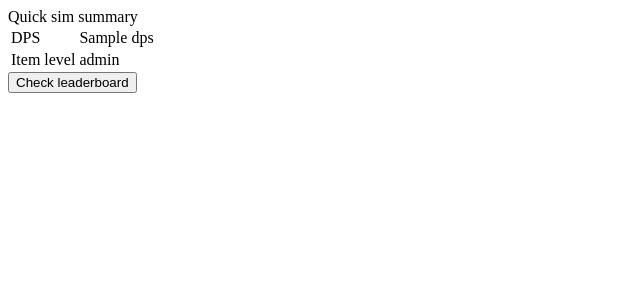
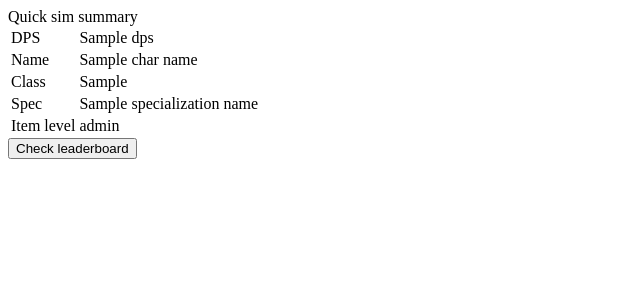
Before and after one commit to vulkri/wow-sim-hof, a FastAPI app: template app/templates/partials/quick_sim_score.html in a window 1280 px wide. Shown: the top 300 px of the page, without its empty margins (0-640 px from the left). Run offline with FastAPI, Linux system fonts and the light colour scheme; the template is opened without the code that fills it: most values are stand-ins (such as "Sample title", 1, 10 or a date in 2020).

Commit message:
support multiple specializations per character

```diff
--- a/app/database.py
+++ b/app/database.py
@@ -5,10 +5,7 @@ from sqlalchemy.ext.declarative import declarative_base
 from sqlalchemy.orm import sessionmaker, Session
 
 load_dotenv()
-
 SQLALCHEMY_DATABASE_URL = os.getenv("SQLALCHEMY_DATABASE_URL")
-print(SQLALCHEMY_DATABASE_URL)
-# SQLALCHEMY_DATABASE_URL = "postgresql://user:password@postgresserver/db"
 
 engine = create_engine(
     SQLALCHEMY_DATABASE_URL, connect_args={"check_same_thread": False}
--- a/app/main.py
+++ b/app/main.py
@@ -39,15 +39,21 @@ def get_db():
 # Add new entry or update existing one after running quick sim
 def update_leaderboard(entry_data: dict, db: Session) -> models.LeaderboardEntry:
     new_entry = False
-    current_entry = db.query(models.LeaderboardEntry).filter(models.LeaderboardEntry.char_name==entry_data["char_name"]).one_or_none()
+    current_entry = db.query(models.LeaderboardEntry).filter(
+        models.LeaderboardEntry.char_name==entry_data["char_name"],
+        models.LeaderboardEntry.specialization_id==entry_data["specialization_id"]
+        ).one_or_none()
 
     if not current_entry:
         new_entry = True
         entry = models.LeaderboardEntry
         current_entry = db.add(entry(**entry_data))
     else:
-        for key, value in entry_data.items():
-            setattr(current_entry, key, value)
+        if current_entry.dps < entry_data["dps"]:
+            setattr(current_entry, "dps", entry_data["dps"])
+            setattr(current_entry, "last_sim", entry_data["last_sim"])
+            setattr(current_entry, "item_level", entry_data["item_level"])
+
 
     db.commit()
     if not new_entry:
@@ -120,6 +126,7 @@ async def start_quick_sim(request: Request,
         if profile["name"]:
             dps = await sim_it(name = profile["name"])
 
+    # TODO get character details (spec, ilvl) from simc string, not blizz api
     if payload[0] == "simc_string":
         simc_string = unquote(payload[1])
         parsed_simc = parse_simc_string(simc_string=simc_string)
@@ -138,21 +145,25 @@ async def start_quick_sim(request: Request,
         os.remove(filename)
 
     if dps:
-        context["dps"] = dps
-        context["item_level"] = profile["equipped_item_level"]
         entry_data = {
             "char_name": profile["name"],
-            "dps": context["dps"],
+            "dps": dps,
             "item_level": profile["equipped_item_level"],
+            "char_class": profile["char_class"],
+            "specialization_name": profile["specialization_name"],
+            "specialization_id": profile["specialization_id"],
             "last_sim": datetime.datetime.now()
         }
+        context.update(entry_data)
         update_leaderboard(entry_data, db)
+    else:
+        context = "sim error"
 
     return templates.TemplateResponse(
         name="/partials/quick_sim_score.html", context=context
     )
 
-
+# Validate character name -
 @app.get("/sim/check-name/", response_class=PlainTextResponse)
 async def check_char_name(request: Request, char_name):
     profile = get_blizz_data(char_name)
@@ -161,13 +172,16 @@ async def check_char_name(request: Request, char_name):
 
     return "ok"
 
-
+# Validate simc string
 @app.post("/sim/check-simc-string/", response_class=PlainTextResponse)
 async def check_simc_string(request: Request, payload: Any = Body(None)):
+    if not payload:
+        return "paste simc string"
+
     simc_string = payload.decode("utf-8")
     parsed_simc = parse_simc_string(simc_string=simc_string)
     if not parsed_simc:
-        return "ok"
+        return "invalid simc string"
 
     profile = get_blizz_data(parsed_simc["character_name"])
     if "error" in profile.keys():
--- a/app/templates/index.html
+++ b/app/templates/index.html
@@ -11,6 +11,8 @@
                 <tr>
                         <th class="px-4">Pos.</th>
                         <th class="px-4">Character name</th>
+                        <th class="px-4">Class</th>
+                        <th class="px-4">Specialization</th>
                         <th class="px-4">Item level</th>
                         <th class="px-4">DPS</th>
                 </tr>
@@ -19,6 +21,8 @@
                 <tr class="hover:bg-sky-800">
                         <td class="px-4">{{entry.pos}}</td>
                         <td class="px-4">{{entry.char_name}}</td>
+                        <td class="px-4">{{entry.char_class}}</td>
+                        <td class="px-4">{{entry.specialization_name}}</td>
                         <td class="px-4">{{entry.item_level}}</td>
                         <td class="px-4">{{entry.dps}}</td>
                 </tr>
--- a/app/templates/partials/quick_sim_score.html
+++ b/app/templates/partials/quick_sim_score.html
@@ -4,11 +4,23 @@
         <span class="text-gray-300 text-3xl">Quick sim summary</span>
     </div>
     <table class="flex justify-center text-left table-auto min-w-max text-gray-300 border-spacing-y-4 pt-8">
-        <tr class="">
-            <td class="px-4">DPS</td>
-            <td class="px-4">{{ dps }}</td>
+        <tr>
+            <td class="px-4 text-3xl font-bold">DPS</td>
+            <td class="px-4 text-3xl font-bold">{{ dps }}</td>
         </tr>
-        <tr class="">
+        <tr>
+            <td class="px-4">Name</td>
+            <td class="px-4">{{ char_name }}</td>
+        </tr>
+        <tr>
+            <td class="px-4">Class</td>
+            <td class="px-4">{{ char_class }}</td>
+        </tr>
+        <tr>
+            <td class="px-4">Spec</td>
+            <td class="px-4">{{ specialization_name }}</td>
+        </tr>
+        <tr>
             <td class="px-4">Item level</td>
             <td class="px-4">{{ item_level }}</td>
         </tr>
```
Also changed, not shown: app/blizz_api.py (+8 -3 lines), app/models.py (+5 -2 lines), 3 other files.
